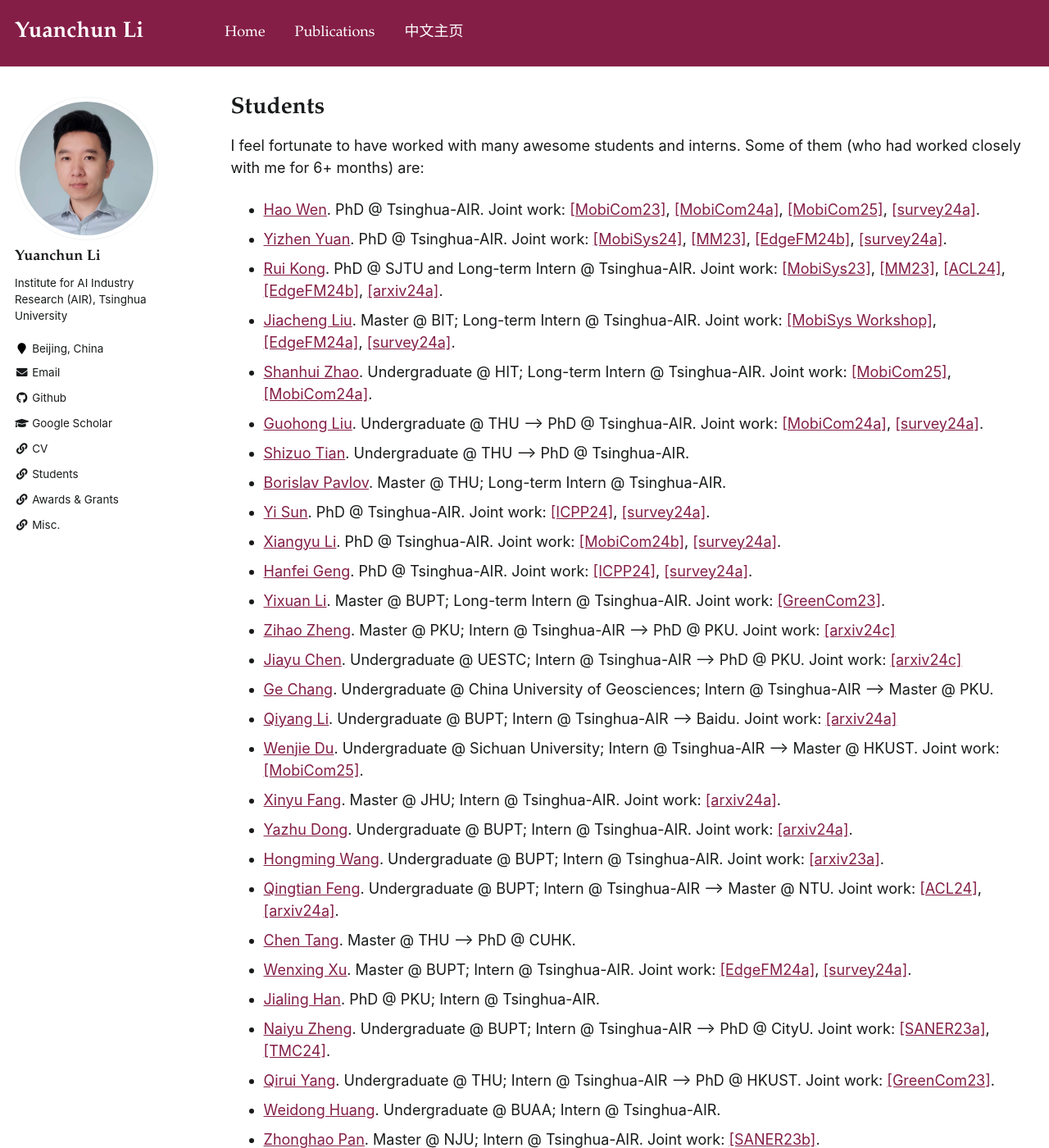
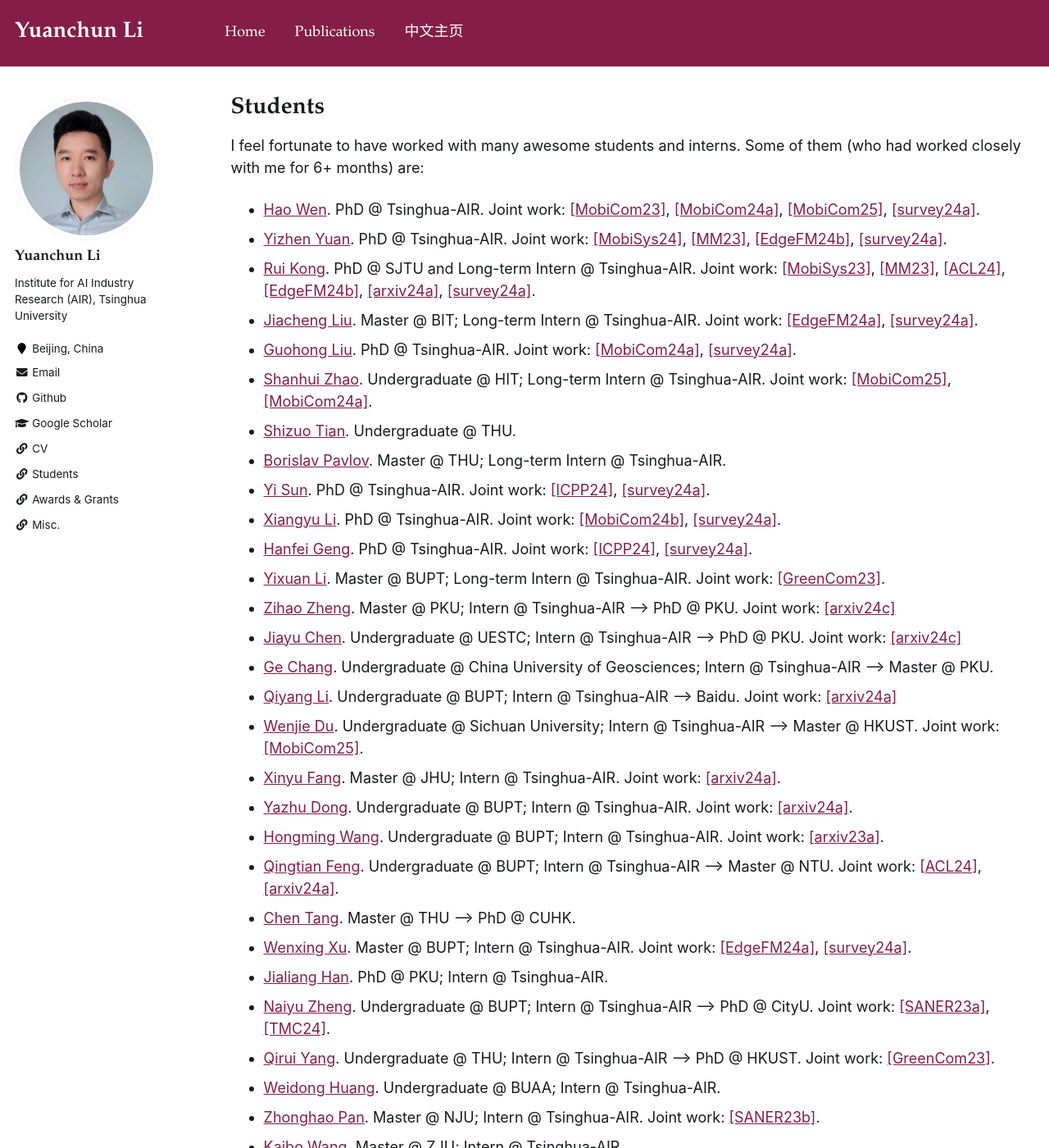
Before and after one commit to yuanchun-li/yuanchun-li.github.io, a Jekyll site: the page built from _pages/students.md, in a window 1280 px wide and 1400 px high. Shown: the whole window at 82% size. Built offline with Jekyll 4.4.1, drawn with Linux system fonts in a browser that asks for light colours; some of the changed text lies outside the part shown.

Commit message:
update students

```diff
--- a/_pages/students.md
+++ b/_pages/students.md
@@ -13,11 +13,11 @@ I feel fortunate to have worked with many awesome students and interns. Some of
 
 - [Hao Wen](https://wenh18.github.io/). PhD @ Tsinghua-AIR. Joint work: [[MobiCom23]](/publications/#MobiCom23), [[MobiCom24a]](/publications/#MobiCom24a), [[MobiCom25]](/publications/#MobiCom25), [[survey24a]](/publications/#survey24a).
 - [Yizhen Yuan](https://xaiveryuan.github.io). PhD @ Tsinghua-AIR. Joint work: [[MobiSys24]](/publications/#MobiSys24), [[MM23]](/publications/#MM23), [[EdgeFM24b]](/publications/#EdgeFM24b), [[survey24a]](/publications/#survey24a).
-- [Rui Kong](https://rui-kong.github.io/). PhD @ SJTU and Long-term Intern @ Tsinghua-AIR. Joint work: [[MobiSys23]](/publications/#MobiSys23), [[MM23]](/publications/#MM23), [[ACL24]](/publications/#ACL24), [[EdgeFM24b]](/publications/#EdgeFM24b), [[arxiv24a]](/publications/#arxiv24a).
-- [Jiacheng Liu](#). Master @ BIT; Long-term Intern @ Tsinghua-AIR. Joint work: [[MobiSys Workshop]](/publications/#MobiSys24), [[EdgeFM24a]](/publications/#EdgeFM24a), [[survey24a]](/publications/#survey24a).
+- [Rui Kong](https://rui-kong.github.io/). PhD @ SJTU and Long-term Intern @ Tsinghua-AIR. Joint work: [[MobiSys23]](/publications/#MobiSys23), [[MM23]](/publications/#MM23), [[ACL24]](/publications/#ACL24), [[EdgeFM24b]](/publications/#EdgeFM24b), [[arxiv24a]](/publications/#arxiv24a), [[survey24a]](/publications/#survey24a).
+- [Jiacheng Liu](#). Master @ BIT; Long-term Intern @ Tsinghua-AIR. Joint work: [[EdgeFM24a]](/publications/#EdgeFM24a), [[survey24a]](/publications/#survey24a).
+- [Guohong Liu](#). PhD @ Tsinghua-AIR. Joint work: [[MobiCom24a]](/publications/#MobiCom24a), [[survey24a]](/publications/#survey24a).
 - [Shanhui Zhao](#). Undergraduate @ HIT; Long-term Intern @ Tsinghua-AIR. Joint work: [[MobiCom25]](/publications/#MobiCom25), [[MobiCom24a]](/publications/#MobiCom24a).
-- [Guohong Liu](#). Undergraduate @ THU --> PhD @ Tsinghua-AIR. Joint work: [[MobiCom24a]](/publications/#MobiCom24a), [[survey24a]](/publications/#survey24a).
-- [Shizuo Tian](#). Undergraduate @ THU --> PhD @ Tsinghua-AIR.
+- [Shizuo Tian](#). Undergraduate @ THU.
 - [Borislav Pavlov](#). Master @ THU; Long-term Intern @ Tsinghua-AIR.
 - [Yi Sun](#). PhD @ Tsinghua-AIR. Joint work: [[ICPP24]](/publications/#ICPP24), [[survey24a]](/publications/#survey24a).
 - [Xiangyu Li](#). PhD @ Tsinghua-AIR. Joint work: [[MobiCom24b]](/publications/#MobiCom24b), [[survey24a]](/publications/#survey24a).
@@ -34,7 +34,7 @@ I feel fortunate to have worked with many awesome students and interns. Some of
 - [Qingtian Feng](#). Undergraduate @ BUPT; Intern @ Tsinghua-AIR --> Master @ NTU. Joint work: [[ACL24]](/publications/#ACL24), [[arxiv24a]](/publications/#arxiv24a).
 - [Chen Tang](https://www.chentang.cc/). Master @ THU --> PhD @ CUHK.
 - [Wenxing Xu](#). Master @ BUPT; Intern @ Tsinghua-AIR. Joint work: [[EdgeFM24a]](/publications/#EdgeFM24a), [[survey24a]](/publications/#survey24a).
-- [Jialing Han](#). PhD @ PKU; Intern @ Tsinghua-AIR.
+- [Jialiang Han](#). PhD @ PKU; Intern @ Tsinghua-AIR.
 - [Naiyu Zheng](https://scholars.cityu.edu.hk/en/persons/naiyu-zheng(5eed5888-0e62-468b-82e8-a94fa4aed0e1).html). Undergraduate @ BUPT; Intern @ Tsinghua-AIR --> PhD @ CityU. Joint work: [[SANER23a]](/publications/#SANER23a), [[TMC24]](/publications/#TMC24).
 - [Qirui Yang](https://scholar.google.com/citations?user=gMtRZNQAAAAJ&hl=en). Undergraduate @ THU; Intern @ Tsinghua-AIR --> PhD @ HKUST. Joint work: [[GreenCom23]](/publications/#GreenCom23).
 - [Weidong Huang](#). Undergraduate @ BUAA; Intern @ Tsinghua-AIR.
```
Also changed, not shown: other parts of _pages/students.md (+3 -3 lines).
